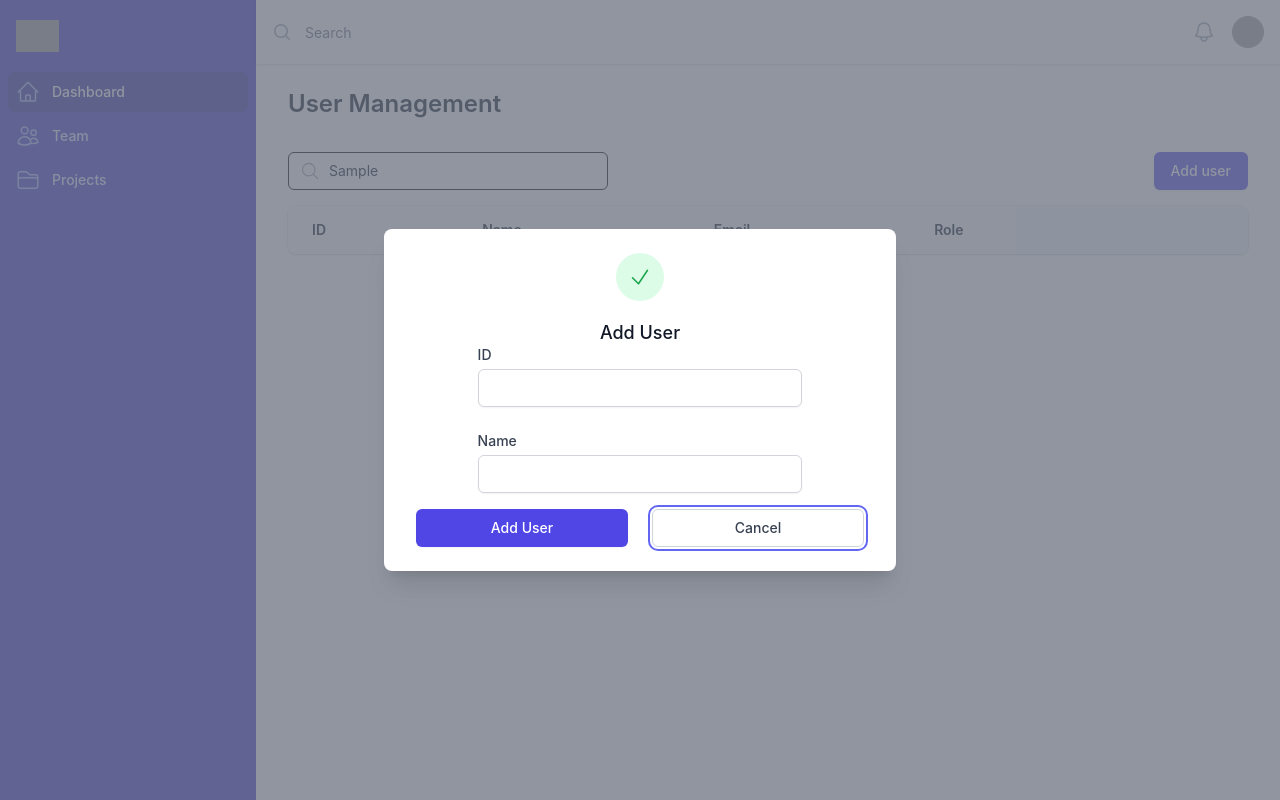
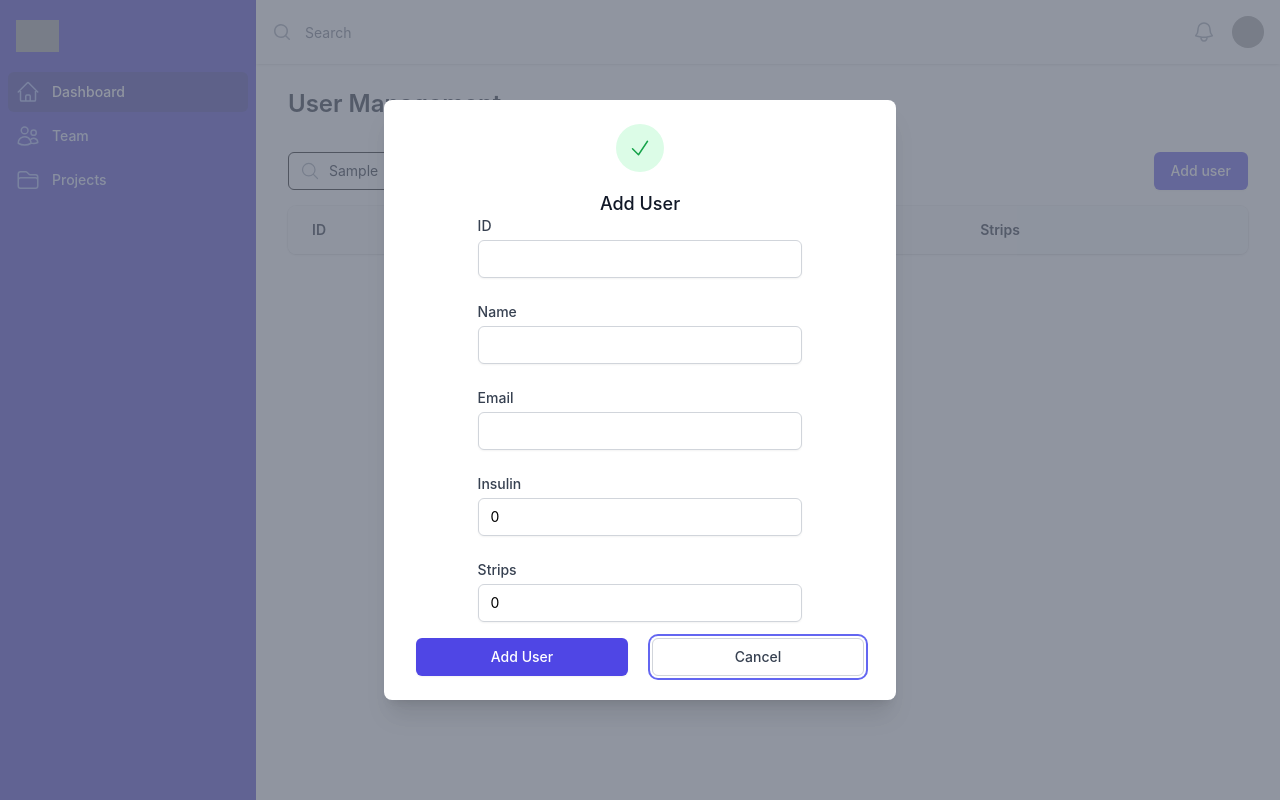
Before and after one commit to hritikb27/YDF-NGO, a Next.js app in the folder client_/: page / in a window 1280 px wide. Both pictures are taken after typing "Sample" into the empty fields and a click on the button "Add user". Built offline with nearby package versions, Linux system fonts and the light colour scheme; grey boxes are pictures that could not be loaded.

Commit message:
added more columns

```diff
--- a/client_/components/Modals/addUser.js
+++ b/client_/components/Modals/addUser.js
@@ -4,7 +4,7 @@ import { CheckIcon } from '@heroicons/react/24/outline'
 import { addUser } from '../../features/users/usersSlice';
 import { useDispatch } from 'react-redux';
 
-const initialState = { studentID: '', name: '' };
+const initialState = { studentID: '', name: '', email: '', insulin: 0, strips: 0 };
 
 function reducer(state, action) {
   switch (action.type) {
@@ -12,6 +12,12 @@ function reducer(state, action) {
       return { ...state, studentID: action.payload };
     case 'name':
       return { ...state, name: action.payload };
+    case 'email':
+      return { ...state, email: action.payload };
+    case 'insulin':
+      return { ...state, insulin: action.payload };
+    case 'strips':
+      return { ...state, strips: action.payload };
     default:
       throw new Error();
   }
@@ -23,7 +29,7 @@ const AddUser = ({ openModal, setOpenModal }) => {
     const cancelButtonRef = useRef(null)
 
     const handleAddUser = () => {
-        dispatch(addUser({name: state.name, studentID: state.studentID}))
+        dispatch(addUser({name: state.name, studentID: state.studentID, email: state.email, insulin: state.insulin, strips: state.strips}))
         setOpenModal(false)
     }
 
@@ -92,6 +98,48 @@ const AddUser = ({ openModal, setOpenModal }) => {
                                                     />
                                                 </div>
                                             </div>
+                                            <div className='w-[70%]'>
+                                                <label htmlFor="name" className="block text-start text-sm font-medium text-gray-700">
+                                                    Email
+                                                </label>
+                                                <div className="mt-1">
+                                                    <input
+                                                        value={state.email}
+                                                        onChange={(e) => dispatchInput({ type: 'email', payload: e.target.value })}
+                                                        type="email"
+                                                        required
+                                                        className="block w-full appearance-none rounded-md border border-gray-300 px-3 py-2 placeholder-gray-400 shadow-sm focus:border-indigo-500 focus:outline-none focus:ring-indigo-500 sm:text-sm"
+                                                    />
+                                                </div>
+                                            </div>
+                                            <div className='w-[70%]'>
+                                                <label htmlFor="name" className="block text-start text-sm font-medium text-gray-700">
+                                                    Insulin
+                                                </label>
+                                                <div className="mt-1">
+                                                    <input
+                                                        value={state.insulin}
+                                                        onChange={(e) => dispatchInput({ type: 'insulin', payload: e.target.value })}
+                                                        type="number"
+                                                        required
+                                                        className="block w-full appearance-none rounded-md border border-gray-300 px-3 py-2 placeholder-gray-400 shadow-sm focus:border-indigo-500 focus:outline-none focus:ring-indigo-500 sm:text-sm"
+                                                    />
+                                                </div>
+                                            </div>
+                                            <div className='w-[70%]'>
+                                                <label htmlFor="name" className="block text-start text-sm font-medium text-gray-700">
+                                                    Strips
+                                                </label>
+                                                <div className="mt-1">
+                                                    <input
+                                                        value={state.strips}
+                                                        onChange={(e) => dispatchInput({ type: 'strips', payload: e.target.value })}
+                                                        type="number"
+                                                        required
+                                                        className="block w-full appearance-none rounded-md border border-gray-300 px-3 py-2 placeholder-gray-400 shadow-sm focus:border-indigo-500 focus:outline-none focus:ring-indigo-500 sm:text-sm"
+                                                    />
+                                                </div>
+                                            </div>
                                         </form>
                                     </div>
                                 </div>
--- a/client_/components/userManagement/index.js
+++ b/client_/components/userManagement/index.js
@@ -70,7 +70,10 @@ const UserManagement = () => {
                     Email
                   </th>
                   <th scope="col" className="px-3 py-3.5 text-left text-sm font-semibold text-gray-900">
-                    Role
+                    Insulin
+                  </th>
+                  <th scope="col" className="px-3 py-3.5 text-left text-sm font-semibold text-gray-900">
+                    Strips
                   </th>
                   <th scope="col" className="relative py-3.5 pl-3 pr-4 sm:pr-6">
                     <span className="sr-only">Edit</span>
@@ -84,7 +87,9 @@ const UserManagement = () => {
                       {person.id}
                     </td>
                     <td className="whitespace-nowrap px-3 py-4 text-sm text-gray-500">{person.name}</td>
-                    <td className="whitespace-nowrap px-3 py-4 text-sm text-gray-500">{person.type}</td>
+                    <td className="whitespace-nowrap px-3 py-4 text-sm text-gray-500">{person.email}</td>
+                    <td className="whitespace-nowrap px-3 py-4 text-sm text-gray-500">{person.insulin}</td>
+                    <td className="whitespace-nowrap px-3 py-4 text-sm text-gray-500">{person.strips}</td>
                     <td className="relative whitespace-nowrap py-4 pl-3 pr-4 text-right text-sm font-medium sm:pr-6">
                       <a href="#" className="text-indigo-600 hover:text-indigo-900">
                         Edit<span className="sr-only">, {person.name}</span>
--- a/client_/features/users/usersSlice.js
+++ b/client_/features/users/usersSlice.js
@@ -9,7 +9,9 @@ export const usersSlice = createSlice({
             const user = {
                 id: action.payload.studentID,
                 name: action.payload.name,
-                type: 'TASK',
+                email: action.payload.email,
+                insulin: action.payload.insulin,
+                strips: action.payload.strips
             };
 
             state.users.push(user);
--- a/client_/package.json
+++ b/client_/package.json
@@ -1,11 +1,8 @@
 {
   "name": "client",
   "version": "0.1.0",
-  "homepage": "https://hritikb27.github.io/YDF-NGO",
   "private": true,
   "scripts": {
-    "predeploy": "npm run build",
-    "deploy": "gh-pages -d build",
     "dev": "next dev",
     "build": "next build",
     "start": "next start",
--- a/client_/utils/sampleData.js
+++ b/client_/utils/sampleData.js
@@ -1,74 +1,74 @@
 const nodes = [
     {
         id: '1',
-        name: 'Shopping List',
-        deadline: new Date(2020, 1, 15),
-        type: 'TASK',
-        isComplete: true,
+        name: 'Ram',
+        insulin: 1,
+        email: 'Ram@gmail.com',
+        strips: 1,
         nodes: 3,
     },
     {
         id: '2',
-        name: 'Shopping List',
-        deadline: new Date(2020, 1, 15),
-        type: 'TASK',
-        isComplete: true,
+        name: 'Rahul',
+        insulin: 5,
+        email: 'Rahul@gmail.com',
+        strips: 1,
         nodes: 3,
     },
     {
         id: '3',
-        name: 'Shopping List',
-        deadline: new Date(2020, 1, 15),
-        type: 'TASK',
-        isComplete: true,
+        name: 'Abhishek',
+        insulin: 3,
+        email: 'Abhishek@gmail.com',
+        strips: 2,
         nodes: 3,
     },
     {
         id: '4',
-        name: 'Shopping List',
-        deadline: new Date(2020, 1, 15),
-        type: 'TASK',
-        isComplete: true,
+        name: 'Gautam',
+        insulin: 2,
+        email: 'Gautam@gmail.com',
+        strips: 1,
         nodes: 3,
     },
     {
         id: '5',
-        name: 'Shopping List',
-        deadline: new Date(2020, 1, 15),
-        type: 'TASK',
-        isComplete: true,
+        name: 'Sahil',
+        insulin: 1,
+        email: 'Sahil@gmail.com',
+        strips: 1,
         nodes: 3,
     },
     {
         id: '6',
-        name: 'Shopping List',
-        deadline: new Date(2020, 1, 15),
-        type: 'TASK',
-        isComplete: true,
+        name: 'Shaan',
+        insulin: 6,
+        email: 'Shaan@gmail.com',
+        strips: 1,
         nodes: 3,
     },
     {
         id: '7',
-        name: 'Shopping List',
-        deadline: new Date(2020, 1, 15),
-        type: 'TASK',
-        isComplete: true,
+        name: 'Amit',
+        insulin: 2,
+        email: 'Amit@gmail.com',
+        strips: 2,
         nodes: 3,
     },
     {
         id: '8',
-        name: 'Shopping List',
-        deadline: new Date(2020, 1, 15),
-        type: 'TASK',
-        isComplete: true,
+        name: 'Gagan',
+        insulin: 2,
+        email: 'Gagan@gmail.com',
+        strips: 2,
         nodes: 3,
     },
     {
         id: '9',
-        name: 'Shopping List',
-        deadline: new Date(2020, 1, 15),
-        type: 'TASK',
-        isComplete: true,
+        name: 'Rohan',
+        insulin: 3,
+        email: 'Rohan@gmail.com',
+        strips: 2,
         nodes: 3,
     },
 ];
```
Also changed, not shown: 1 other file (tests, documents, lock files or other folders).
